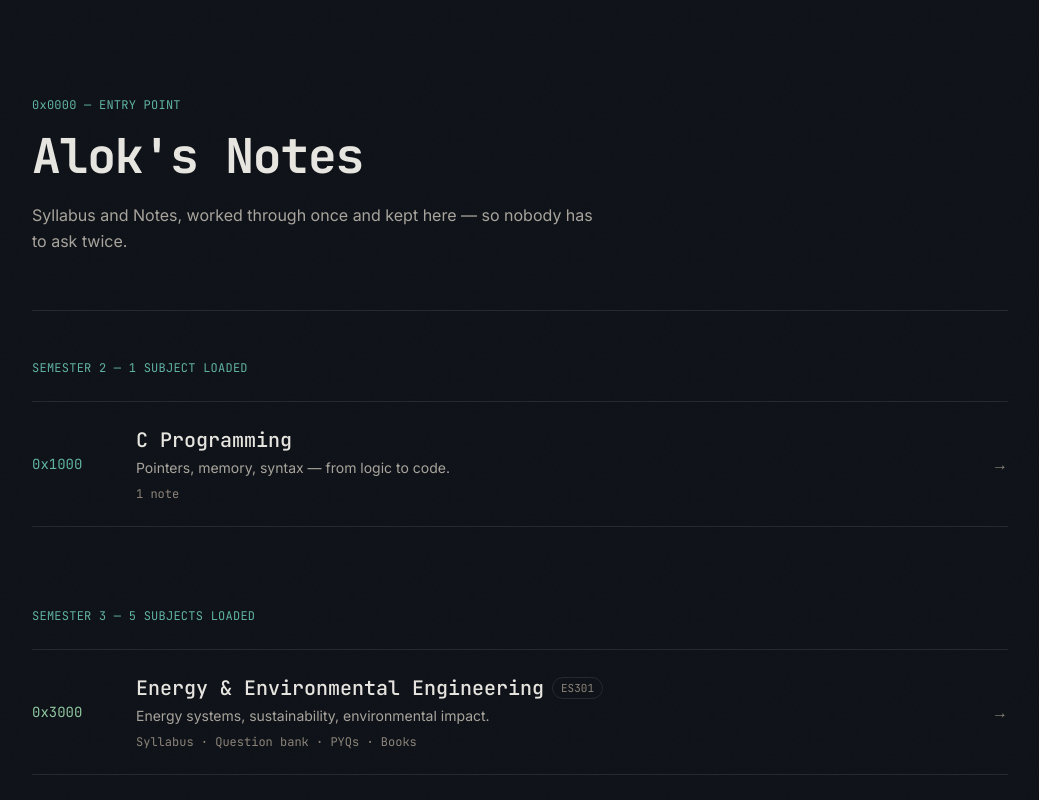
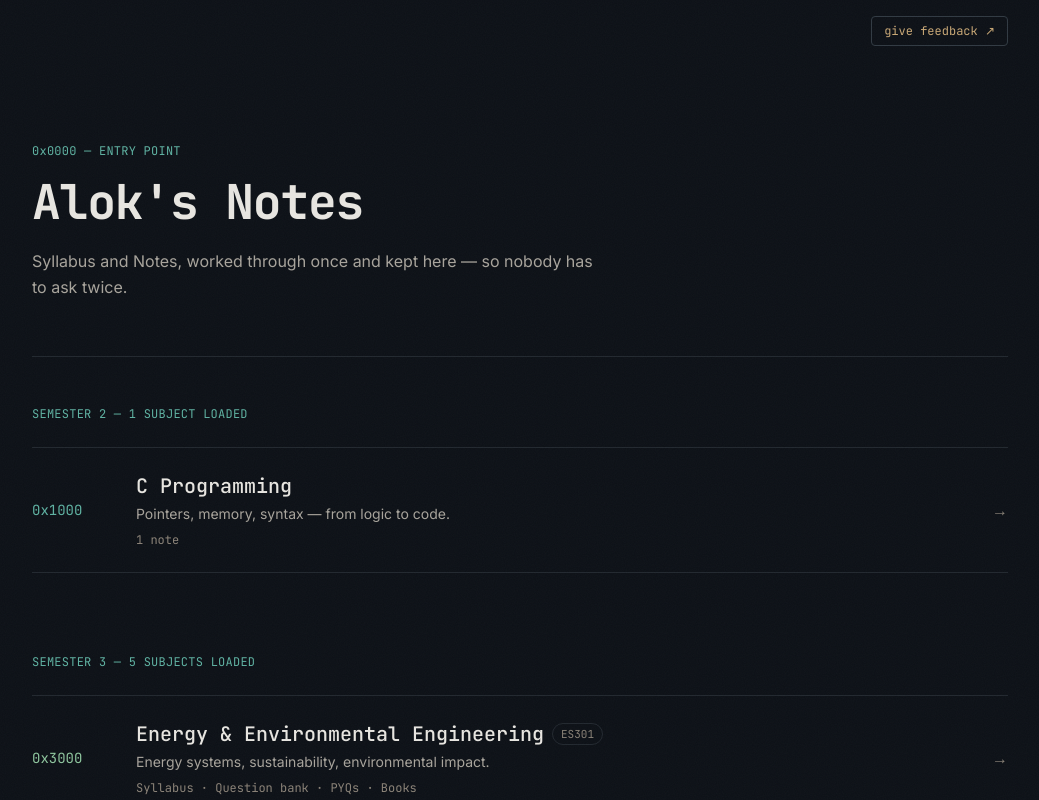
Before and after one commit to AlokParihar/notes-site, a Next.js app: page / in a window 1280 px wide. Shown: the top 800 px of the page, without its empty margins (120-1159 px from the left). Built offline with nearby package versions, Linux system fonts and the light colour scheme.

Commit message:
feedback form

```diff
--- a/app/layout.tsx
+++ b/app/layout.tsx
@@ -42,6 +42,16 @@ export default function RootLayout({
   return (
     <html lang="en" className="h-full">
       <body className="min-h-full flex flex-col">
+        <div className="w-full max-w-5xl mx-auto px-6 pt-4 flex justify-end">
+          <a
+            href={FEEDBACK_URL}
+            target="_blank"
+            rel="noopener noreferrer"
+            className="text-xs font-mono text-[var(--amber)] border border-[var(--rule-bright)] rounded px-3 py-1.5 hover:border-[var(--amber)] transition-colors"
+          >
+            give feedback ↗
+          </a>
+        </div>
         {children}
         <footer className="w-full max-w-5xl mx-auto px-6 py-6 mt-auto border-t border-[var(--rule)]">
           <p className="text-xs font-mono text-[var(--label)]">
```
